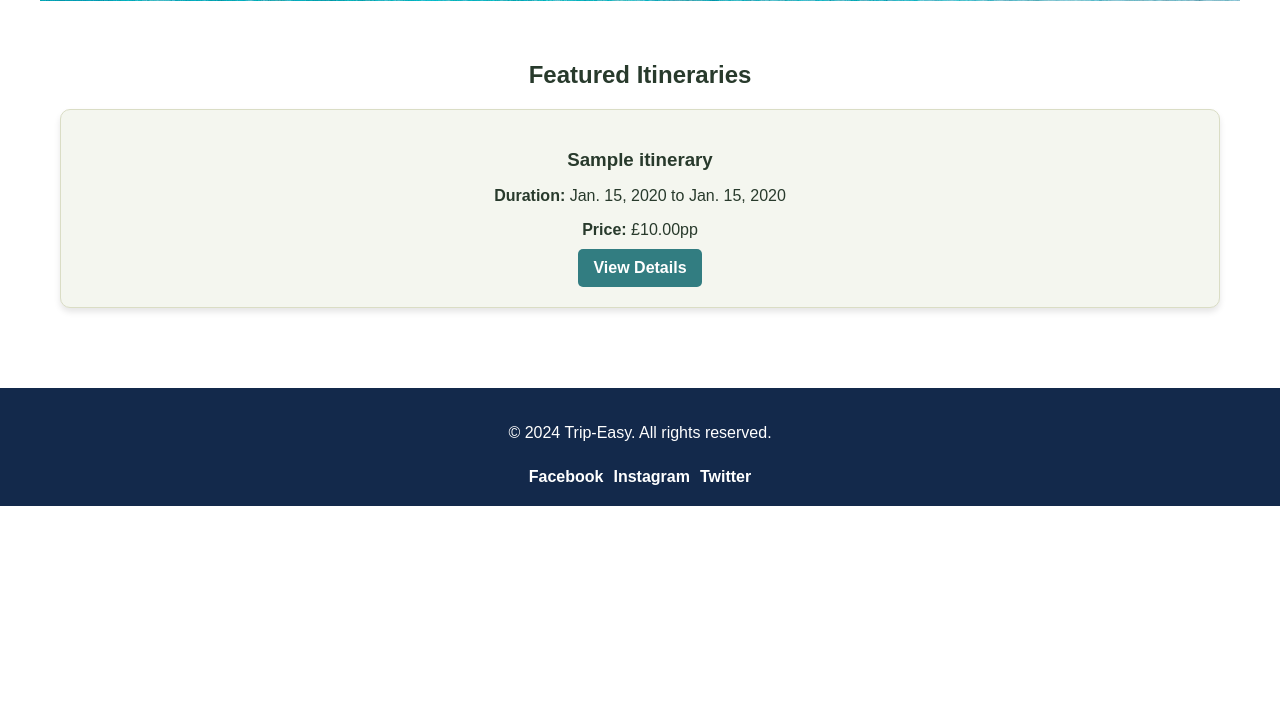
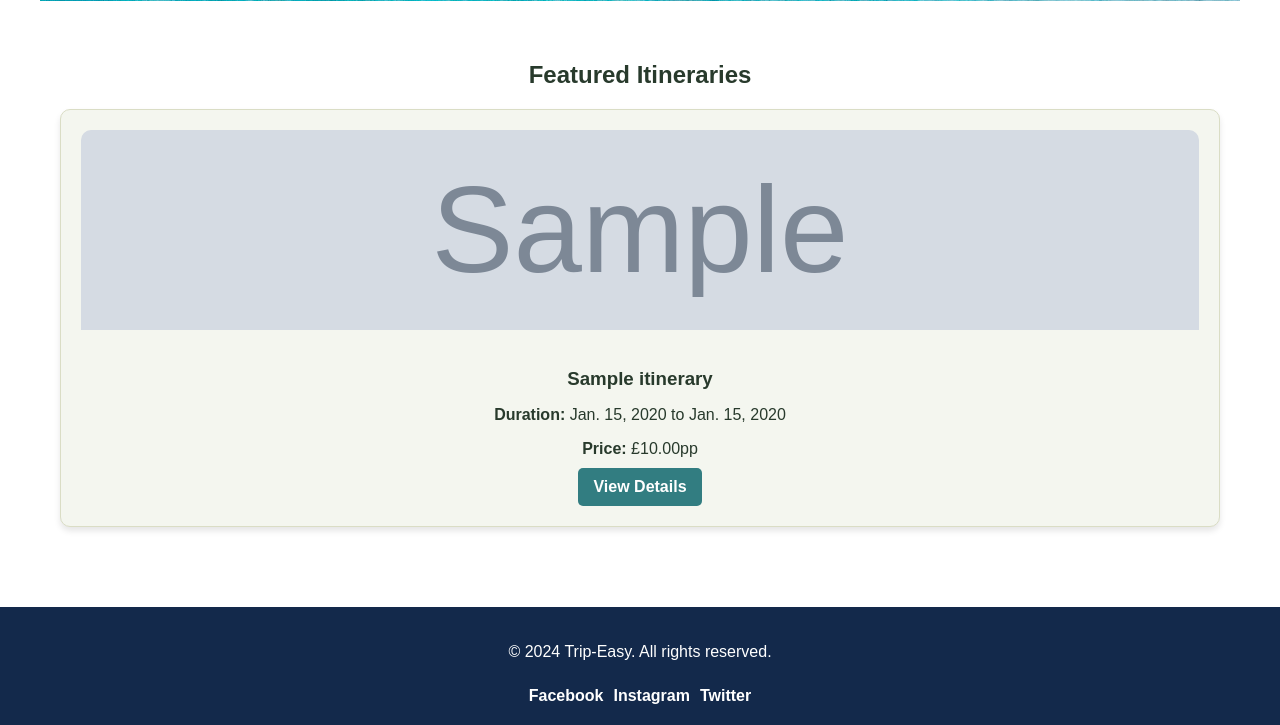
Before and after one commit to adamshaw90/Trip-easy, a Django app: page / in a window 1280 px wide. Shown: the part 897-1622 px from the top of the page. Before the commit the page ends 1403 px from the top, so only its background shows below. Run offline with Django 4.2, Linux system fonts and the light colour scheme; tables that the repository leaves empty hold one stand-in row (values such as "Sample post"); grey boxes marked "Sample" are stand-in pictures; some libraries are stand-ins or nearby versions.

Commit message:
Add image field to itinerary model so an image can be added to the 'cards' on the home page. Include an option to set a default image incase the uploaded image fails to render, add default image to all cards.

```diff
--- a/booking/models.py
+++ b/booking/models.py
@@ -19,6 +19,7 @@ class Itinerary(models.Model):
     start_date = models.DateField()
     end_date = models.DateField()
     price = models.DecimalField(max_digits=10, decimal_places=2)
+    image = models.ImageField(upload_to='itineraries/', blank=True, null=True)
 
     def __str__(self):
         return self.name
--- a/booking/static/css/style.css
+++ b/booking/static/css/style.css
@@ -5,8 +5,8 @@ body {
     color: #283a2c;
     margin: 0;
     padding: 0;
+    height: 100%;
 }
-
 
 
 a {
@@ -114,6 +114,14 @@ h2 {
     box-shadow: 0 4px 6px rgba(0, 0, 0, 0.1);
     text-align: center;
     transition: transform 0.2s ease, box-shadow 0.2s ease;
+}
+
+.card img {
+    width: 100%; /* Make image fill the width of the card */
+    height: 200px; /* Fixed height for consistency */
+    object-fit: cover; /* Crop the image to fit without distortion */
+    border-radius: 10px 10px 0 0; /* Rounded corners at the top */
+    margin-bottom: 15px; /* Space between the image and text */
 }
 
 .card h3 {
--- a/booking/templates/booking/home.html
+++ b/booking/templates/booking/home.html
@@ -31,8 +31,14 @@
     <div class="itineraries">
         {% for itinerary in itineraries %}
         <div class="card">
+            <!-- Itinerary Image -->
+            {% if itinerary.image %}
+            <img src="{{ itinerary.image.url }}" alt="{{ itinerary.name }}" class="card-image">
+            {% else %}
+            <img src="{% static 'images/default-placeholder.png' %}" alt="Default Image" class="card-image">
+            {% endif %}
+
             <h3>{{ itinerary.name }}</h3>
-
             <p><strong>Duration:</strong> {{ itinerary.start_date }} to {{ itinerary.end_date }}</p>
             <p><strong>Price:</strong> £{{ itinerary.price }}pp</p>
             <a href="{% url 'itinerary_detail' itinerary.pk %}" class="btn">View Details</a>
--- a/tripeasy/urls.py
+++ b/tripeasy/urls.py
@@ -1,8 +1,10 @@
 from django.contrib import admin
 from django.urls import path, include
+from django.conf import settings
+from django.conf.urls.static import static
 
 urlpatterns = [
     path('admin/', admin.site.urls),
     path('', include('booking.urls')),
     path('ckeditor5/', include('django_ckeditor_5.urls')),
-]
+] + static(settings.MEDIA_URL, document_root=settings.MEDIA_ROOT)
```
Also changed, not shown: tripeasy/settings.py (+3 -6 lines), booking/migrations/0006_itinerary_image.py (added), booking/static/images/default-placeholder.png (added), booking/static/images/nzcard.jpg (added), itineraries/nzcard.jpg (added), media/itineraries/nzcard.jpg (added), 4 other files.
